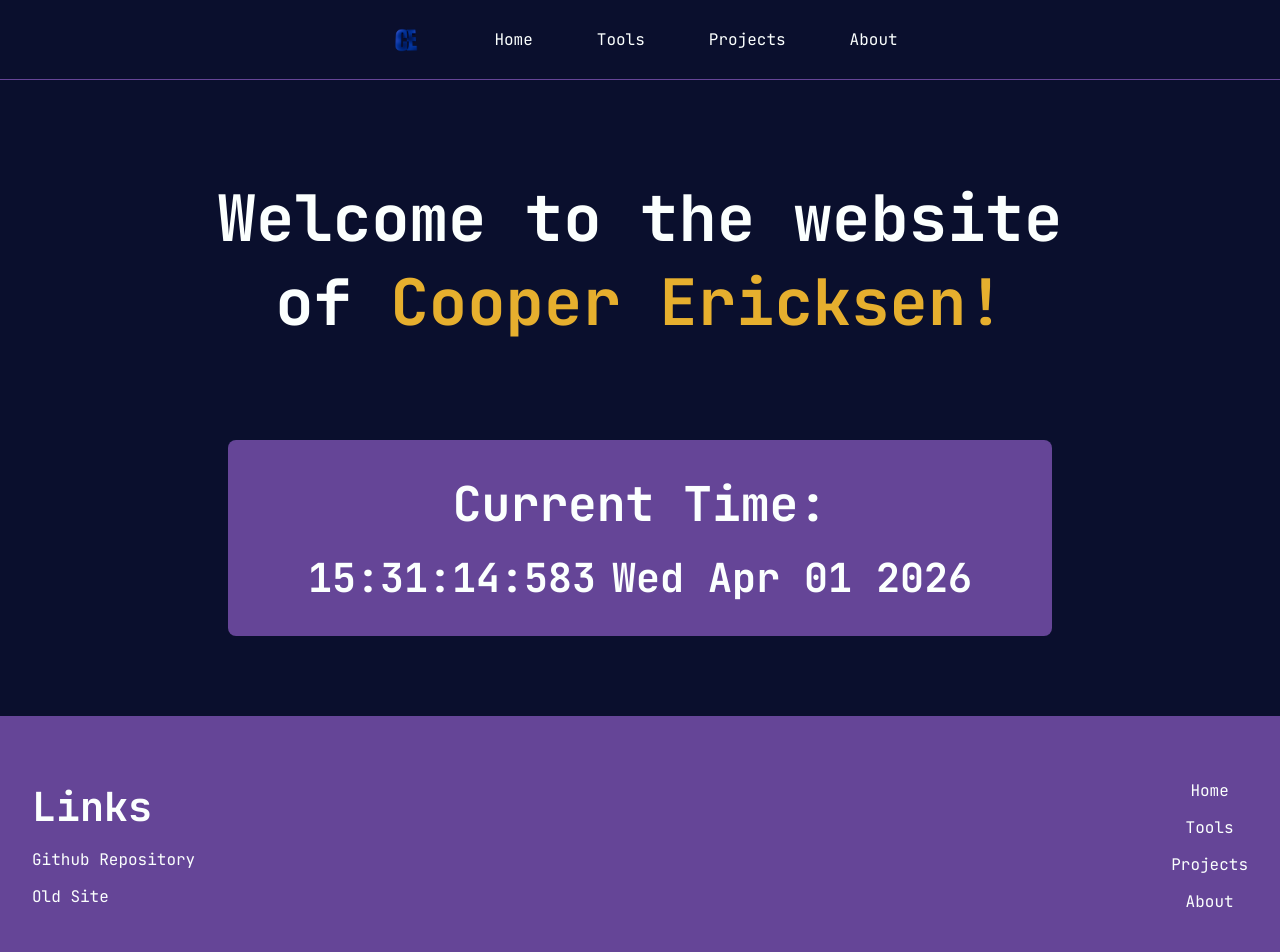
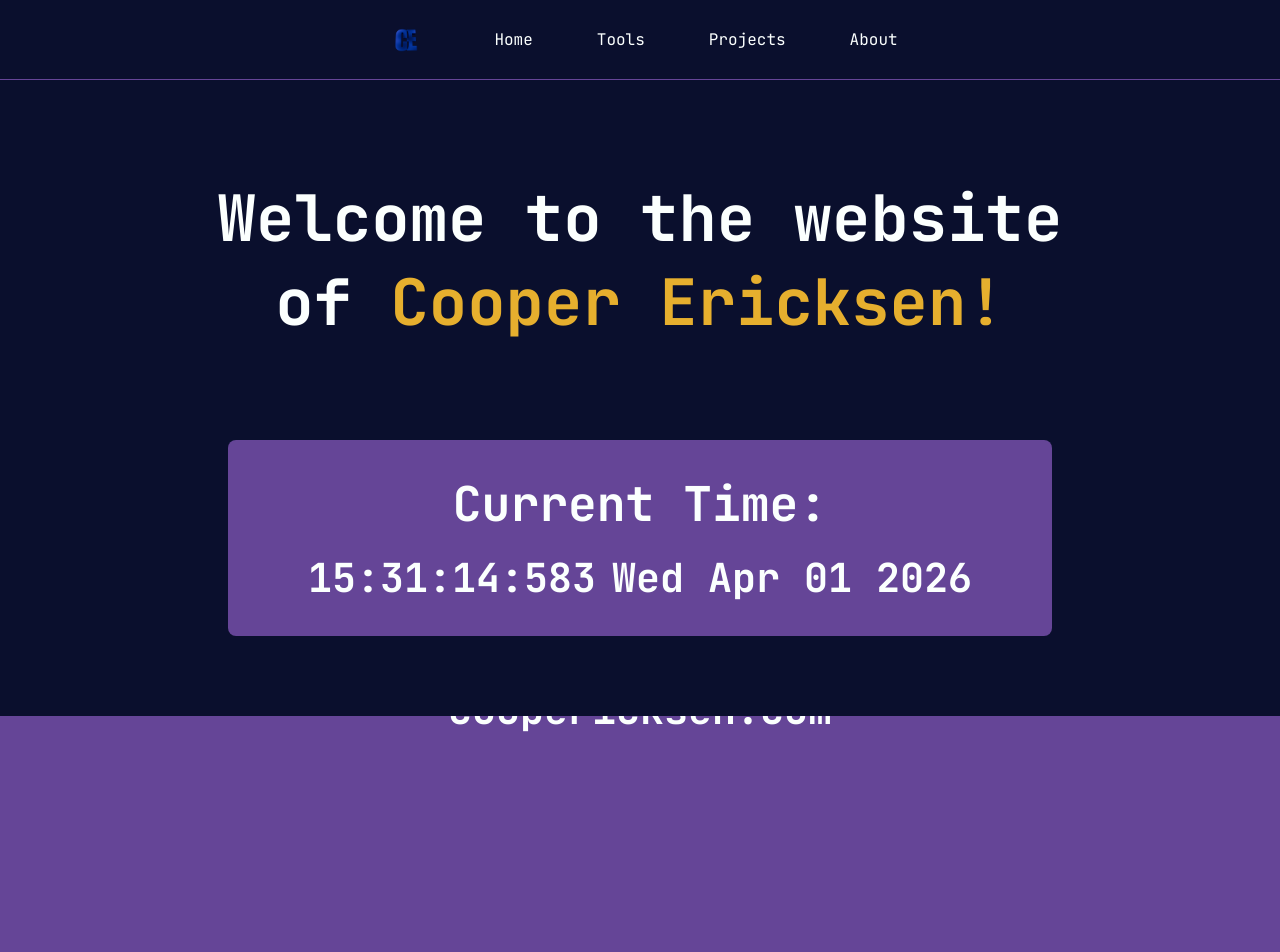
Before and after one commit to coopericksen/website, a React (Vite) app: page / in a window 1280 px wide. Shown: the top 952 px of the page. Built offline with nearby package versions, Linux system fonts and the light colour scheme.

Commit message:
Updated footer appearance and added draggable element

```diff
--- a/src/components/Footer.tsx
+++ b/src/components/Footer.tsx
@@ -1,8 +1,15 @@
+import { motion } from 'motion/react';
+import { useRef } from 'react';
+
 import '../styles/Footer.css';
 
 function Footer() {
+    const dragConstraintRef = useRef(null);
+
     return(
-        <footer>
+        <footer ref={dragConstraintRef}>
+            <div className="footer-fixed">
+                <div className="footer-content">
                     <div className='footer-elgroup'>
                         <h4>Links</h4>
                         <a href="https://github.com/coopericksen/website" target='_blank'>Github Repository</a>
@@ -15,6 +22,29 @@ function Footer() {
                         <a href="/projects">Projects</a>
                         <a href="/about">About</a>
                     </div>
+                </div>
+
+                <motion.h4
+                    className='footer-author'
+
+                    initial={{ scale: 0 }}
+                    animate={{ scale: 1 }}
+                    transition={{ delay: 2 }}
+
+                    drag
+                    dragConstraints={dragConstraintRef}
+                    // dragConstraints={{
+                    //     top: -50,
+                    //     right: 80,
+                    //     bottom: 50,
+                    //     left: -80
+                    // }}
+                    dragElastic={0}
+                >
+                    coopericksen.com
+                </motion.h4>
+            </div>
+
         </footer>
     )
 }
--- a/src/styles/Footer.css
+++ b/src/styles/Footer.css
@@ -1,12 +1,27 @@
 footer {
     background-color: var(--primary);
+
+    position: relative;
+    height: 600px;
+    clip-path: polygon(0 0, 100% 0, 100% 100%, 0 100%);
+    margin-top: 5rem;
+}
+
+.footer-fixed {
+    position: fixed;
+    height: 600px;
     width: 100%;
     bottom: 0;
-    padding: 4rem 2rem;
-    margin-top: 5rem;
 
     display: flex;
+    flex-direction: column;
     justify-content: space-between;
+}
+
+.footer-content {
+    display: flex;
+    justify-content: space-between;
+    padding: 4rem;
 }
 
 .footer-elgroup {
@@ -37,3 +52,36 @@ footer {
 .footer-nav a:hover {
     text-decoration: underline;
 }
+
+.footer-author {
+    text-align: center;
+    margin-bottom: 4rem;
+    margin-inline: auto;
+    user-select: none;
+
+    width: max-content;
+    height: max-content;
+}
+
+.footer-author:hover {
+    color: var(--secondary);
+    cursor: grab;
+}
+
+.footer-author:active {
+    cursor: grabbing;
+}
+
+@media (max-width: 600px) {
+    .footer-content {
+        flex-direction: column;
+        justify-content: flex-start;
+        gap: 4rem;
+        align-items: center;
+        padding: 2rem;
+    }
+
+    .footer-elgroup {
+        align-items: center;
+    }
+}
```
Lines whose indentation alone changed are shown as unchanged.
